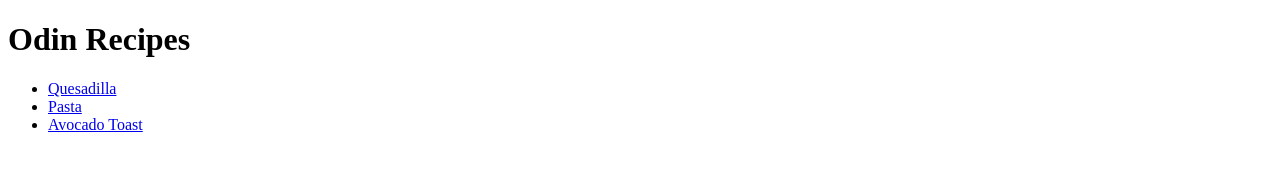
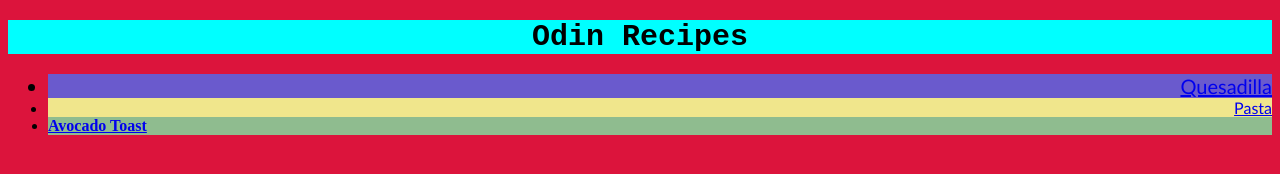
Before and after one commit to shraddha510/odin-recipes, a plain HTML site: page index.html in a window 1280 px wide. Drawn offline with Linux system fonts and the light colour scheme.

Commit message:
add CSS file to style html

```diff
--- a/index.html
+++ b/index.html
@@ -1,16 +1,20 @@
 <!DOCTYPE html>
-<html lang = "en">
+<html lang="en">
+
 <head>
     <meta charset="UTF-8">
     <title>Odin Recipes</title>
+    <link rel="stylesheet" href="styles.css">
 </head>
+
 <body>
-        <h1>Odin Recipes</h1>
+    <h1 class="Odin heading">Odin Recipes</h1>
     <ul>
-            <li><a href="./recipes/quesadilla.html">Quesadilla</a></li>
-            <li><a href="./recipes/pasta.html">Pasta</a></li>
-            <li><a href="./recipes/avocado-toast.html">Avocado Toast</a></li>
+        <li class="Odin recipes" id="quesadilla"><a href="./recipes/quesadilla.html">Quesadilla</a></li>
+        <li class="Odin recipes" id="pasta"><a href="./recipes/pasta.html">Pasta</a></li>
+        <li class="recipes" id="avocado-toast"><a href="./recipes/avocado-toast.html">Avocado Toast</a></li>
     </ul>
 
 </body>
+
 </html>
--- /dev/null
+++ b/styles.css
@@ -0,0 +1,60 @@
+/* styles.css */
+
+.Odin {
+    background-color: slateblue;
+    font-family: 'Gill Sans', 'Gill Sans MT', Calibri, 'Trebuchet MS', sans-serif;
+    text-align: right;
+}
+
+.heading {
+    font-family: 'Courier New', Courier, monospace;
+    text-align: center;
+    background-color: aqua;
+}
+
+#avocado-toast {
+    font-weight: bolder;
+    background-color: darkseagreen;
+}
+
+#avo-toast {
+    font-size: 45px;
+    background-color: blueviolet;
+
+}
+
+#pasta {
+    background-color: khaki;
+}
+
+.heading1 {
+    font-family: 'Courier New', Courier, monospace;
+    text-align: right;
+    background-color: rgb(96, 16, 28);
+}
+
+
+#pasta .heading1 {
+    font-weight: 900;
+}
+
+.recipes {
+    font-weight: 400;
+}
+
+body {
+    background-color: crimson;
+}
+
+h2 {
+    background-color: plum;
+}
+
+h1 {
+    font-size: 30px;
+}
+
+#quesadilla {
+    font-size: 20px;
+
+}
```
Also changed, not shown: recipes/avocado-toast.html (+3 -2 lines), recipes/pasta.html (+4 -1 lines), recipes/quesadilla.html (+4 -1 lines). Lines whose indentation alone changed are shown as unchanged.
